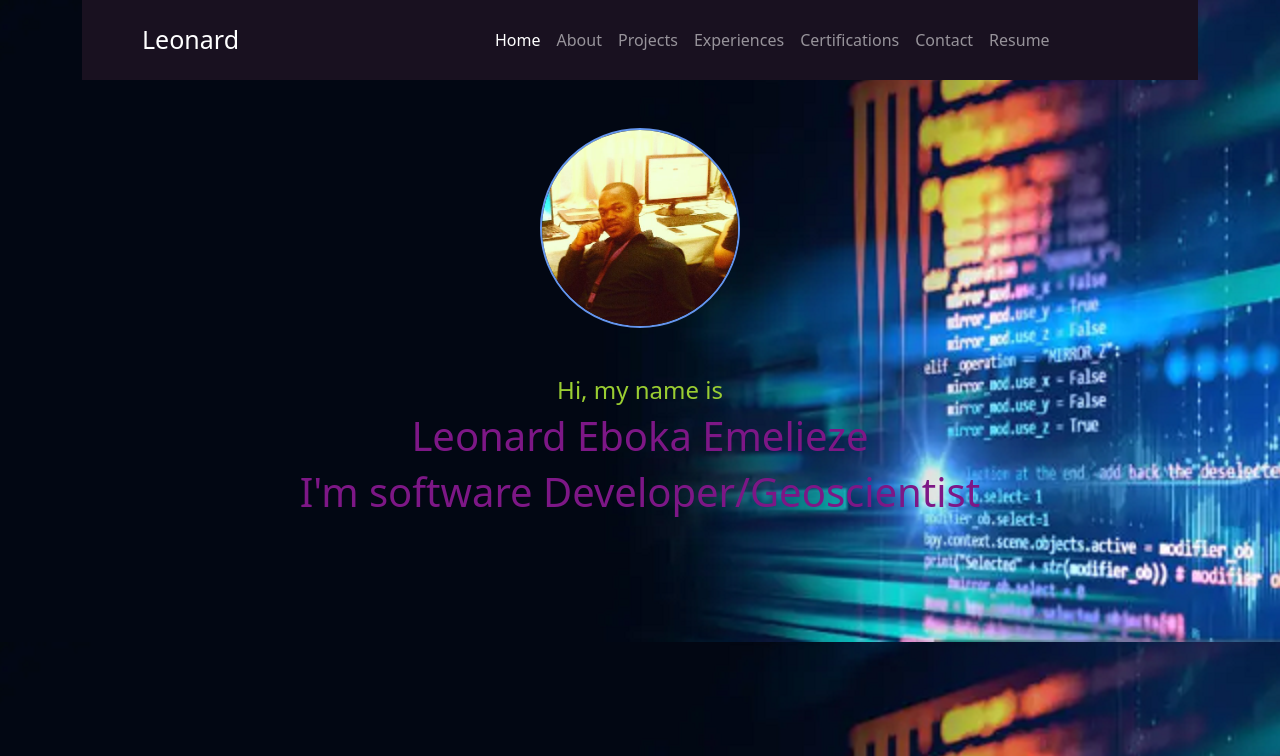
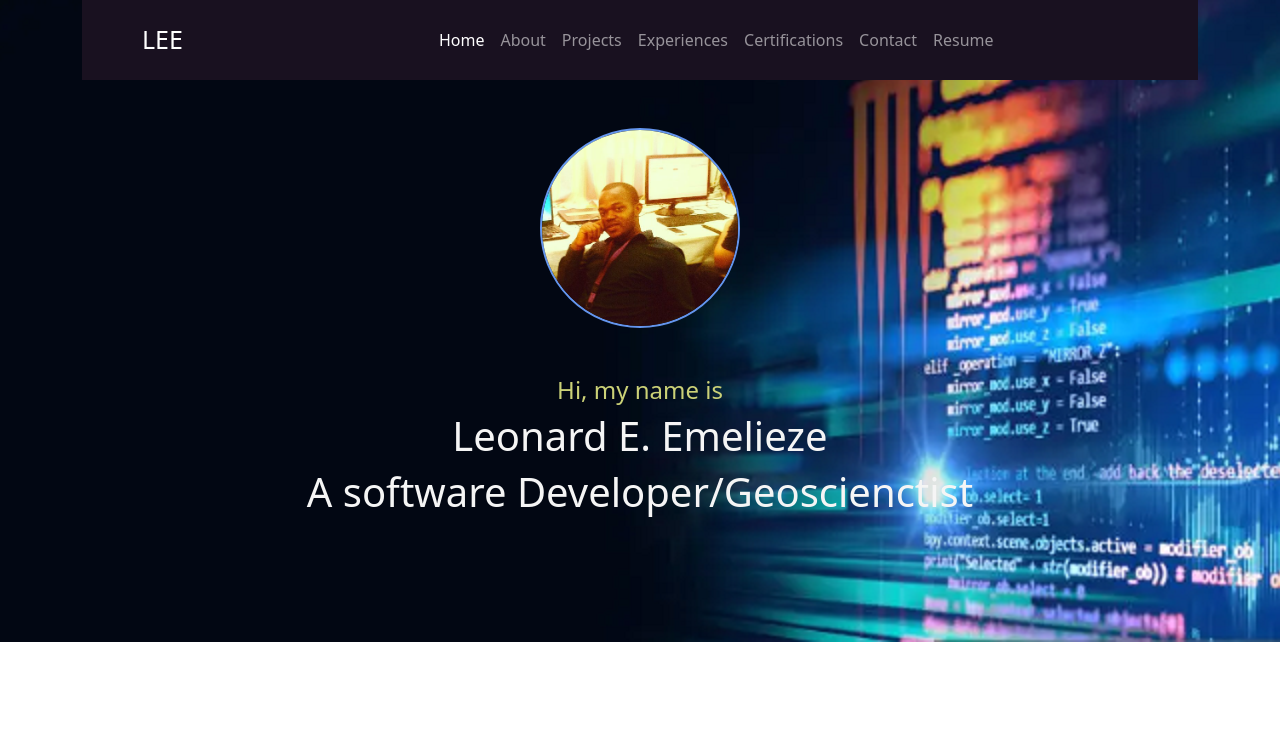
Before and after one commit to leoseis/-portfolio, a Django app: page / in a window 1280 px wide. Shown: the top 756 px of the page. Run offline with Django 5.2, Linux system fonts and the light colour scheme.

Commit message:
bakground repeat stopped

```diff
--- a/ebo/static/css/style.css
+++ b/ebo/static/css/style.css
@@ -30,16 +30,19 @@
 
 
 .intro{
-    color: yellowgreen;
+    color: rgb(203, 209, 119);
 }
 
 
 
 .name{
-    color: rgb(125, 23, 134);
+    color: whitesmoke;
 }
 
 
 body{
     background-image: url("../images/jul.PNG");
+    background-repeat: no-repeat;
+    /* background-size: cover; */
+    /* background-position: center; */
 }
--- a/ebo/templates/home.html
+++ b/ebo/templates/home.html
@@ -16,8 +16,8 @@
 <div class="col-12 text-center mt-3">
   <h4 class="intro"> Hi, my name is </h4>
     <div class="name">
-      <h1> Leonard Eboka Emelieze</h1>
-      <h1> I'm software Developer/Geoscientist </h1>
+      <h1> Leonard E. Emelieze</h1>
+      <h1> A software Developer/Geoscienctist </h1>
     </div>
 </div>
 
--- a/ebo/templates/navbar.html
+++ b/ebo/templates/navbar.html
@@ -1,6 +1,6 @@
 <nav class="navbar navbar-expand-lg navbar-dark ">
   <div class="container-fluid">
-    <a class="navbar-brand ms-5 m-2" style ="padding-right:240px;" href="/">Leonard</a>
+    <a class="navbar-brand ms-5 m-2" style ="padding-right:240px;" href="/">LEE</a>
     <button class="navbar-toggler" type="button" data-bs-toggle="collapse" data-bs-target="#navbarNav" aria-controls="navbarNav" aria-expanded="false" aria-label="Toggle navigation">
       <span class="navbar-toggler-icon"></span>
     </button>
```
Also changed, not shown: ebo/static/images/dev.PNG (added), ebo/static/images/jul.PNG.
